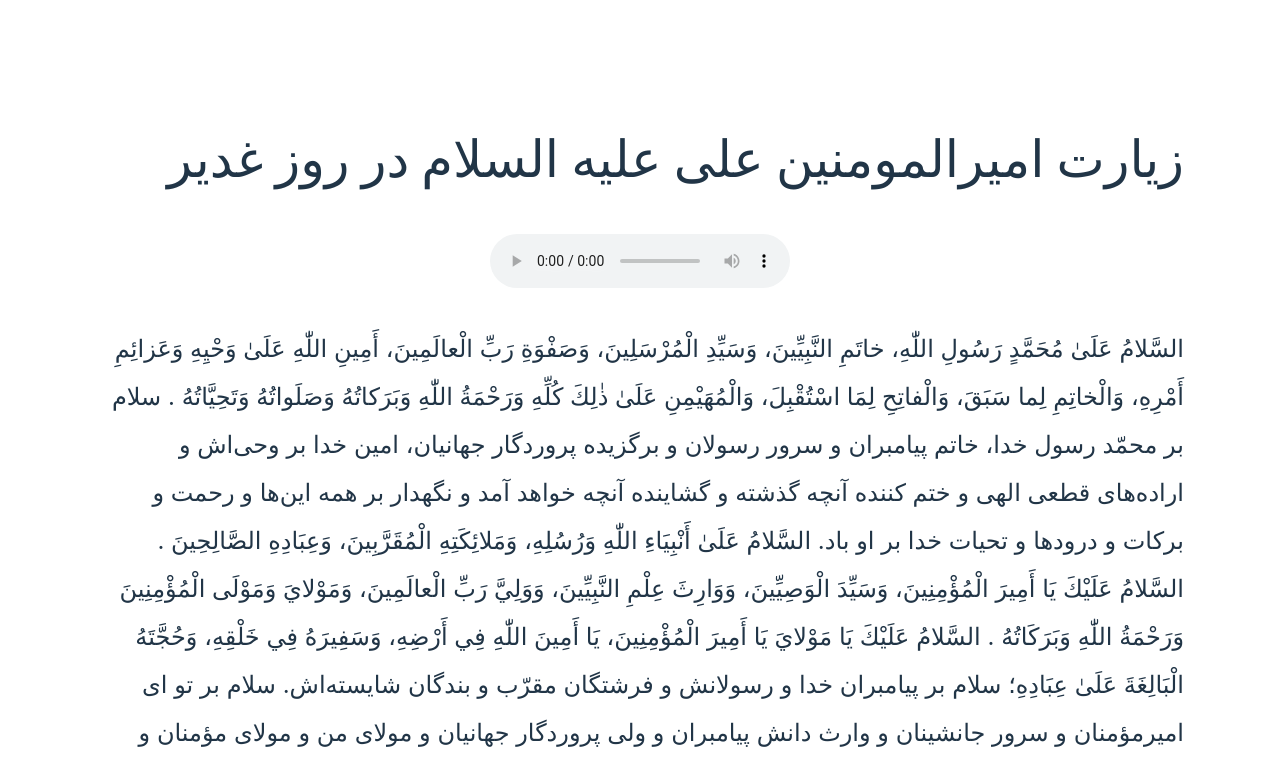
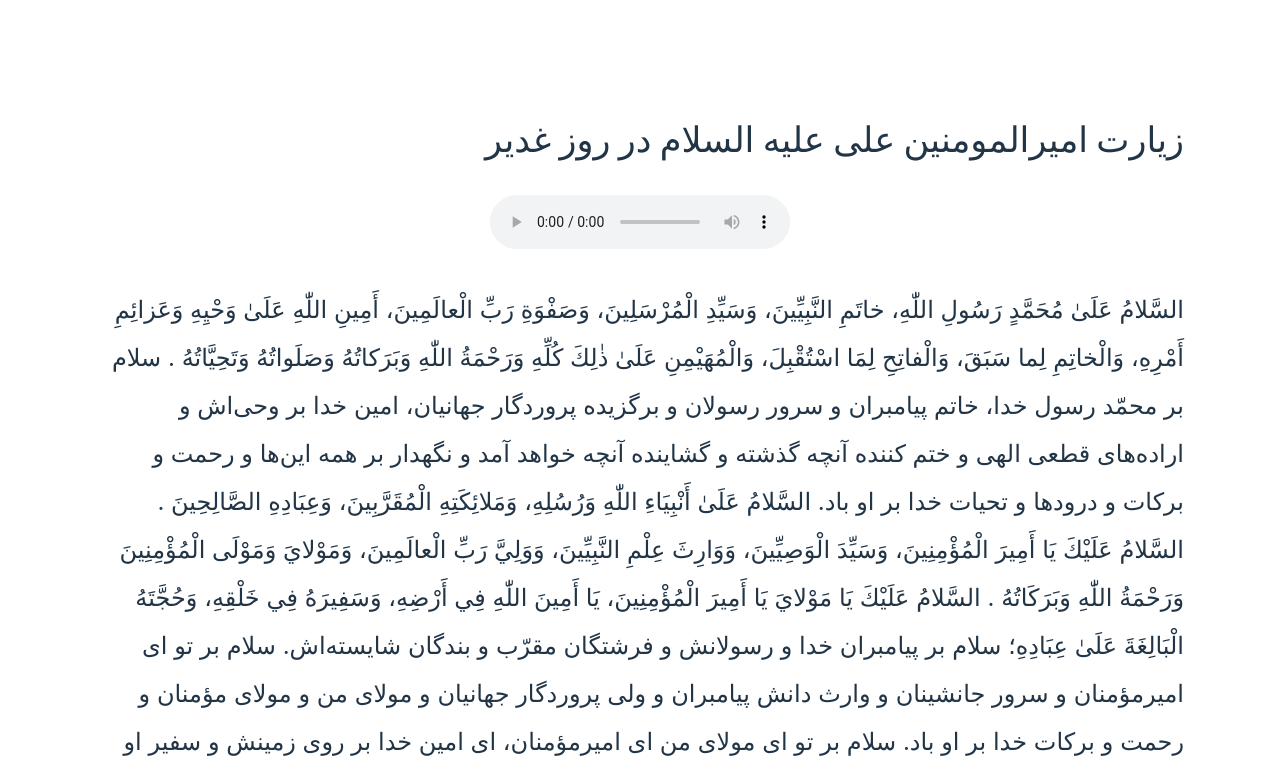
Before and after one commit to seyedahmaddv/ziarat-amir-al-momenin-qadir, a React (Vite) app in the folder ziarateamiralmomeninali/: page / in a window 1280 px wide. Shown: the top 768 px of the page. Built offline with nearby package versions, Linux system fonts and the light colour scheme.

Commit message:
resize h1

```diff
--- a/ziarateamiralmomeninali/src/index.css
+++ b/ziarateamiralmomeninali/src/index.css
@@ -36,7 +36,7 @@ body {
 
 
 h1 {
-  font-size: 3.2em;
+  font-size: 2.2em;
   line-height: 1.1;
 }
 
```
